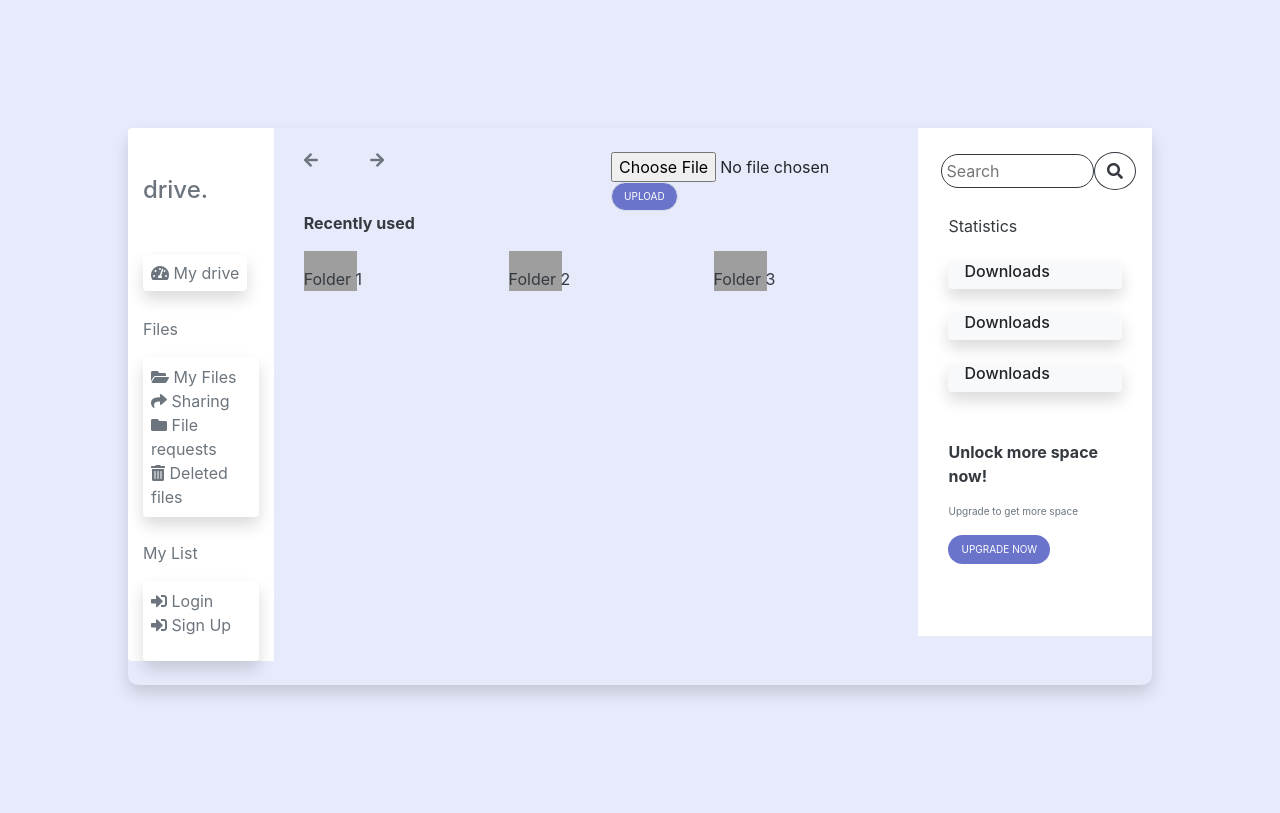
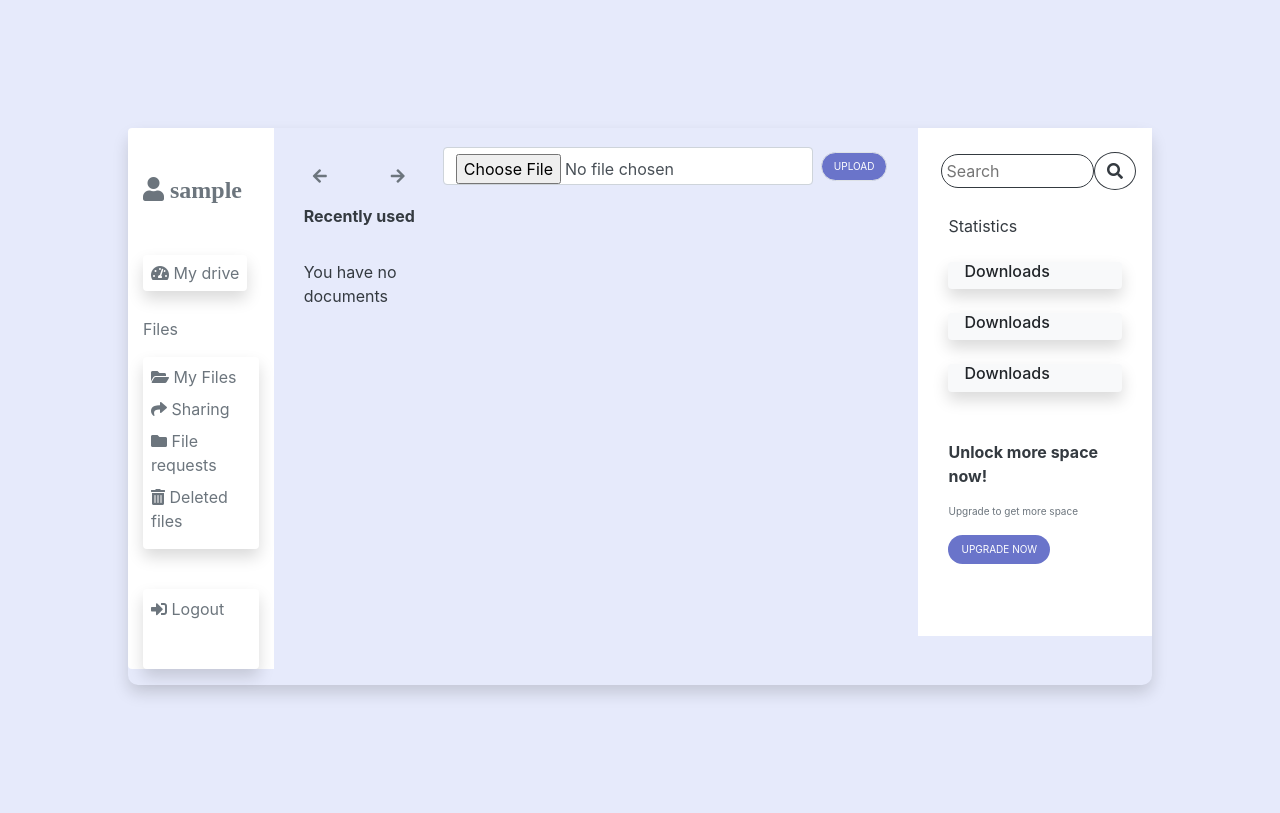
Before and after one commit to kuzcokou1/Doc-Repo, a Flask app: page /home in a window 1280 px wide. Run offline with Flask 2, Linux system fonts and the light colour scheme; the visitor is signed in with stand-in values (Sample User, id 1); data that the repository does not hold is empty; some libraries are stand-ins or nearby versions; grey boxes are pictures that could not be loaded.

Commit message:
Few changes with the layout

```diff
--- a/Repo/app.py
+++ b/Repo/app.py
@@ -3,6 +3,7 @@ from functools import wraps
 from werkzeug.utils import secure_filename
 from passlib.hash import sha256_crypt
 import os
+import mysql.connector
 
 app = Flask(__name__)
 
@@ -18,8 +19,8 @@ app.config['MYSQL_CURSORCLASS'] = 'DictCursor'
 
 
 # Databse connection
-# conn = mysql.connector.connect(host = '127.0.0.1', user = 'root', passwd = '', database = '')
-# cur = conn.cursor(dictionary = True)
+conn = mysql.connector.connect(host = '127.0.0.1', user = 'root', passwd = '', database = 'repo')
+cur = conn.cursor(dictionary = True)
 
 
 # Check if a user is logged in
@@ -36,26 +37,70 @@ def is_logged_in(f):
 # Main view decorator
 @app.route('/home')
 def index():
-    return render_template("dashboard.html", title = "Dashboard")
+	cur.execute("SELECT * FROM repo.documents")
+	docs = cur.fetchall()
+	return render_template("dashboard.html", title = "Dashboard", docs = docs)
 
 
 # Registration form decorator
 @app.route('/register', methods = ['GET', 'POST'])
 def register():
-	return render_template('signup.html')
+	if request.method == 'POST':
+		first = request.form['first']
+		last = request.form['last']
+		username = request.form['username']
+		email = request.form['email']
+		pwd = sha256_crypt.hash(str(request.form['password']))
+
+		cur.execute("INSERT INTO repo.users(fname, lname, username, email, pwd) VALUES(%s, %s, %s, %s, %s)", (first, last, username, email, pwd))
+		conn.commit()
+		flash("Account created for %s!" %username, 'success')
+		return redirect(url_for('index'))
+	return render_template('signup.html', title = 'Register')
+
 
 
 # Login form decorator
 @app.route('/login', methods = ['GET', 'POST'])
 def login():
-	return render_template('login.html')
+	if request.method == 'POST':
+	    username = request.form['username']
+	    password = request.form['password']
+
+	    cur.execute("SELECT * FROM repo.users WHERE users.username = '%s'" % (username))
+	    data = cur.fetchall()
+	    for row in data:
+	    	if sha256_crypt.verify(password, row['pwd']) == False:
+	    		flash('Passwords do not match, please try again!', 'danger')
+		    	return redirect(url_for('login'))
+	    	else:
+	    		session['logged_in'] = True
+	    		session['username'] = username
+	    		flash('You are now logged in', 'success')
+	    		return redirect(url_for('index'))
+	    flash('Login credentials do not match, please try again!', 'warning')
+	return render_template('login.html', title = 'Login to your account')
+
+
+
+# Logout decorator
+@app.route('/logout')
+@is_logged_in
+def logout():
+	session.clear()
+	flash('You are now logged out!', 'success')
+	return redirect(url_for('index'))
+
 
  # Function to check for allowed files to upload
 def allowed_file(filename):
     return '.' in filename and filename.rsplit('.', 1)[1].lower() in ALLOWED_EXTENSIONS
 
+
+
  # Upload decorator
 @app.route('/upload', methods=['GET', 'POST'])
+@is_logged_in
 def upload_file():
 	if request.method == 'POST':
 		if 'file' not in request.files:
@@ -72,5 +117,24 @@ def upload_file():
 			return redirect(url_for("index"))
 
 
+# Search content
+@app.route("/search", methods = ['GET', 'POST'])
+def search():
+	if request.method == 'POST':
+		search = request.form['search']
+		cur.execute("SELECT * FROM repo.documents WHERE docName LIKE '%s' " % search)
+		results = cur.fetchall()
+		if not results:
+			flash('No results were found', 'warning')
+			return redirect(url_for('index'))
+		else:
+			if len(results) > 1:
+				flash('Found ' + str(len(results)) + ' matching results', 'success')
+			else:
+				flash('Found ' + str(len(results)) + ' matching result', 'success')
+			return redirect(url_for('index'))
+
+
+
 if __name__ == '__main__':
     app.run(debug = True)
--- a/Repo/templates/dashboard.html
+++ b/Repo/templates/dashboard.html
@@ -22,7 +22,6 @@
 		.main-content {
 			width: 80%;
 			margin: 10% auto;
-			background: #;
 			-webkit-border-radius: 10px;
 			        border-radius: 10px;
 		}
@@ -35,8 +34,8 @@
 		.bg-purple {
 			background: #6a74ca;
 		}
-		.folder-1 {
-			background: url('folder-vector.png')no-repeat;
+		.folders {
+			background: url('static/folder.png')no-repeat;
 			-webkit-background-size: contain;
 			     -o-background-size: contain;
 			        background-size: contain;
@@ -76,10 +75,14 @@
 			<div class="col-sm-2">
 				<div class="rounded-left bg-white">
 					<div class="d-lg-inline-block container pt-5 pb-5">
-						<h4 class="text-muted">drive.</h4>
+						{% if session['logged_in'] %}
+							<h4 class="text-muted"><i class="fas fa-user">&nbsp;{{ session['username'] }}</i></h4>
+						{% else %}
+							<h4 class="text-muted"><i class="fas fa-user">&nbsp;docStore</i></h4>
+						{% endif %}
 					</div>
 					<div class="container pb-4">
-						<a href="" class="text-muted text-decoration-none shadow pl-2 pb-2 pt-2 rounded pr-2 text-center">
+						<a href="/home" class="text-muted text-decoration-none shadow pl-2 pb-2 pt-2 rounded pr-2 text-center">
 							<span>
 								<i class="fas fa-tachometer-alt"></i>
 							</span>
@@ -89,34 +92,44 @@
 					<div class="container">
 						<p class="text-muted pt-2">Files</p>
 						<div class="shadow rounded pl-2 pb-2 pt-2">
-							<div class="d-block justify-content-center">
+							<div class="d-block justify-content-center mb-2">
 								<a href="" class="text-muted text-decoration-none">
 									<span><i class="fas fa-folder-open"></i></span>
 									My Files
 								</a>
 							</div>
-							<div class="d-block justify-content-center">
+							<div class="d-block justify-content-center mb-2">
 								<a href="" class="text-muted text-decoration-none">
 									<span><i class="fas fa-share"></i></span>
 									Sharing
 								</a>
 							</div>
-							<div class="d-block justify-content-center ">
+							<div class="d-block justify-content-center mb-2">
 								<a href="" class="text-muted text-decoration-none">
 									<span><i class="fas fa-folder"></i></span>
 									File requests
 								</a>
 							</div>
-							<div class="d-block justify-content-center">
+							<div class="d-block justify-content-center mb-2">
 								<a href="" class="text-muted text-decoration-none">
 									<span><i class="fas fa-trash-alt"></i></span>
 									Deleted files
 								</a>
 							</div>
 						</div>
-						<p class="text-muted pt-4">My List</p>
-						<div class="shadow rounded pl-2 pb-4 pt-2 mb-4">
+						<p class="text-muted pt-4"></p>
+						{% if session['logged_in'] %}
+							<div class="shadow rounded pl-2 pb-5 pt-2 mb-3	">
 								<div class="d-block justify-content-center">
+									<a href="/logout" class="text-muted text-decoration-none">
+										<span><i class="fas fa-sign-in-alt"></i></span>
+										Logout
+									</a>
+								</div>
+							</div>
+						{% else %}
+							<div class="shadow rounded pl-2 pb-4 pt-2 mb-3">
+								<div class="d-block justify-content-center mb-2">
 									<a href="/login" class="text-muted text-decoration-none">
 										<span><i class="fas fa-sign-in-alt"></i></span>
 										Login
@@ -129,52 +142,58 @@
 									</a>
 								</div>
 							</div>
+						{% endif %}
 					</div>
 				</div>
 			</div>
 			<div class="col-sm-7">
 				<div class="row">
-					<div class="col-sm-6">
-						<a href="">
+					<nav class="navbar navbar-expand-lg w-100">
+					  	<button class="navbar-toggler" type="button" data-toggle="collapse" data-target="#menu" aria-controls="menu" aria-expanded="false" aria-label="Toggle navigation">
+					    	<span class="navbar-toggler-icon"></span>
+					  	</button>
+
+						<div class="collapse navbar-collapse" id="menu">
+						    <ul class="navbar-nav mr-auto">
+						      <li class="nav-item active">
+						        <a class="nav-link" href="#">
 						        	<span><i class="fas fa-arrow-left text-muted mr-5 text-decoration-none pt-4"></i></span>
 						        </a>
-						<a href="">
+						      </li>
+						      <li class="nav-item">
+						        <a class="nav-link" href="#">
 						        	<span><i class="fas fa-arrow-right text-muted text-decoration-none pt-4"></i></span>
 						        </a>
-					</div>
-					<div class="col-sm-6">
-						<form action="/upload" class="form-inline mt-4" enctype="multipart/form-data" method="POST">
-							<input type="file" name="file">
+						      </li>
+						    </ul>
+						    <form class="form-inline my-2 my-lg-0">
+						      <input class="form-control mr-sm-2" type="file" name="file">
 						      <input type="submit" name="submit" id="file" class="btn border btn-round text-uppercase justify-content-end fs-10 bg-purple text-white my-2 my-sm-0" value="Upload">
 						    </form>
 						</div>
+					</nav>
 				</div>
 				<p class="text-dark font-weight-bold">Recently used</p>
 				<div class="row">
+					{% for doc in docs %}
 						<div class="col-sm-4">
-						<div class="folder-1 w-100 mh-100">
-							<p class="text-dark pt-3">Folder 1</p>
-
+							<div class="w-100 mh-100">
+								<p class="text-dark pt-3">{{ doc['docName'] }}</p>
 							</div>
 						</div>
+					{% else %}
 						<div class="col-sm-4">
-						<div class="folder-1 w-100 mh-100">
-							<p class="text-dark pt-3">Folder 2</p>
-
+							<div class="w-100 mh-100">
+								<p class="text-dark pt-3">You have no documents</p>
 							</div>
 						</div>
-					<div class="col-sm-4">
-						<div class="folder-1 w-100 mh-100">
-							<p class="text-dark pt-3">Folder 3</p>
-
-						</div>
-					</div>
+					{% endfor %}
 				</div>
 			</div>
 			<div class="col-sm-3">
 				<div class="container bg-white">
-					<form class="form-inline pt-4">
-					    <input class="border border-dark btn-round ml-2 p-1 w-75" type="text" placeholder="Search">
+					<form class="form-inline pt-4" method="POST" action="/search">
+					    <input class="border border-dark btn-round ml-2 p-1 w-75" type="text" name="search" placeholder="Search" required>
 					    <button class="btn btn-outline-dark rounded-circle my-2 my-sm-0" type="submit">
 					    	<span><i class="fas fa-search"></i></span>
 					    </button>
--- a/Repo/templates/login.html
+++ b/Repo/templates/login.html
@@ -81,6 +81,9 @@
 				</div>
 			</div>
 			<div class="col-sm-7">
+				<a href="/home" class="text-dark">
+					<sapn><i class="fas fa-arrow-left mt-3"></i></sapn>
+				</a>
 				<p class="text-dark font-weight-bold mt-4">Login</p>
 				<div class="row">
 					<form action="" method="POST" class="form-group w-100 p-4 bg-light">
@@ -98,7 +101,7 @@
 							<input type="submit" name="submit" value="Login" class="btn btn-primary btn-block">
 						</div>
 						<div class="form-group">
-							<p class="text-muted">Don't have an account? <a href="/register">Sign up</a> here for free.</p>
+							<p class="text-muted text-center">Don't have an account? <a href="/register">Sign up</a> here for free.</p>
 						</div>
 					</form>
 				</div>
```
Also changed, not shown: Repo/templates/403.html (+38 -1 lines), Repo/templates/signup.html (+9 -6 lines), 2 other files. Lines whose indentation alone changed are shown as unchanged.
